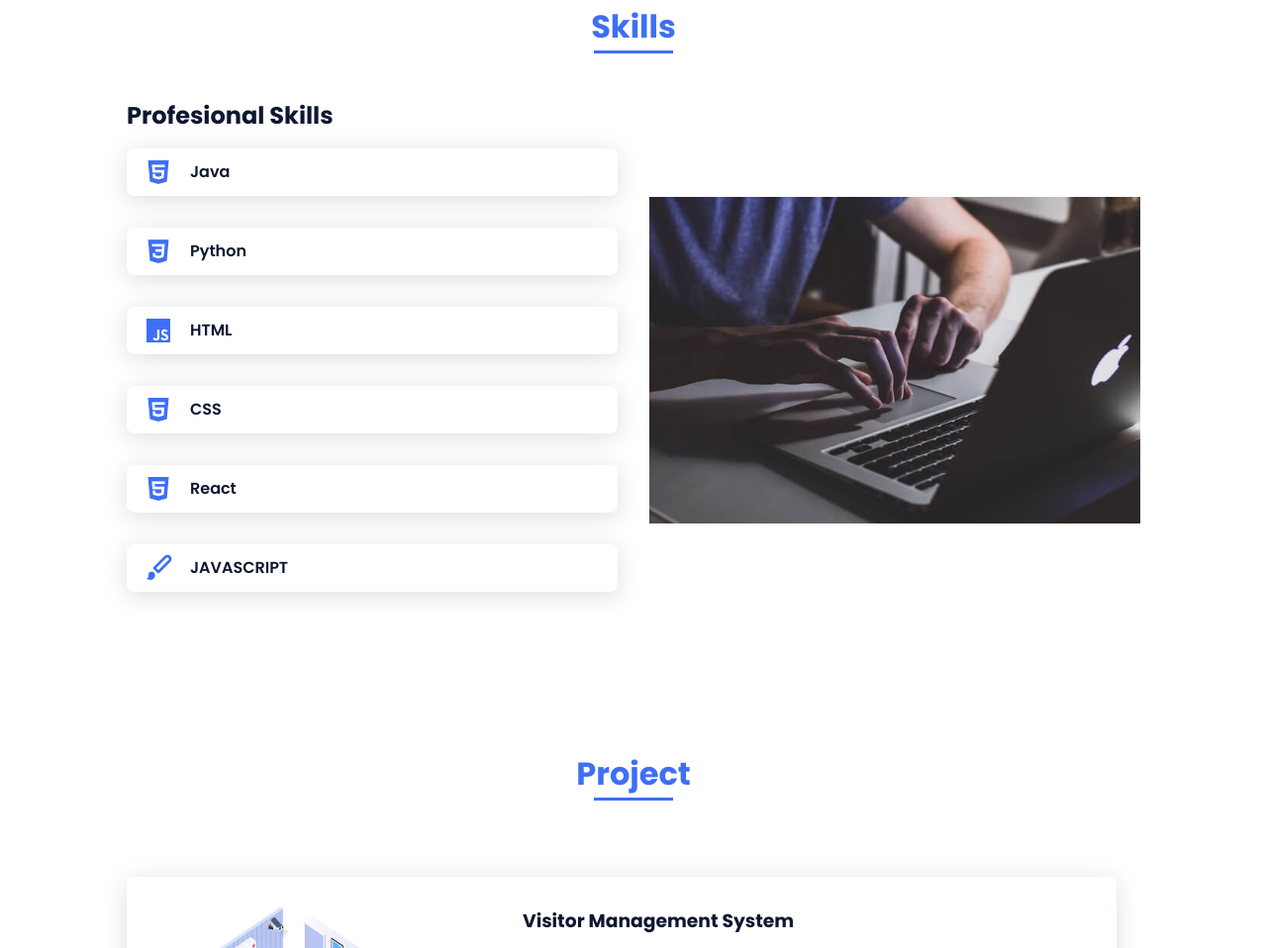
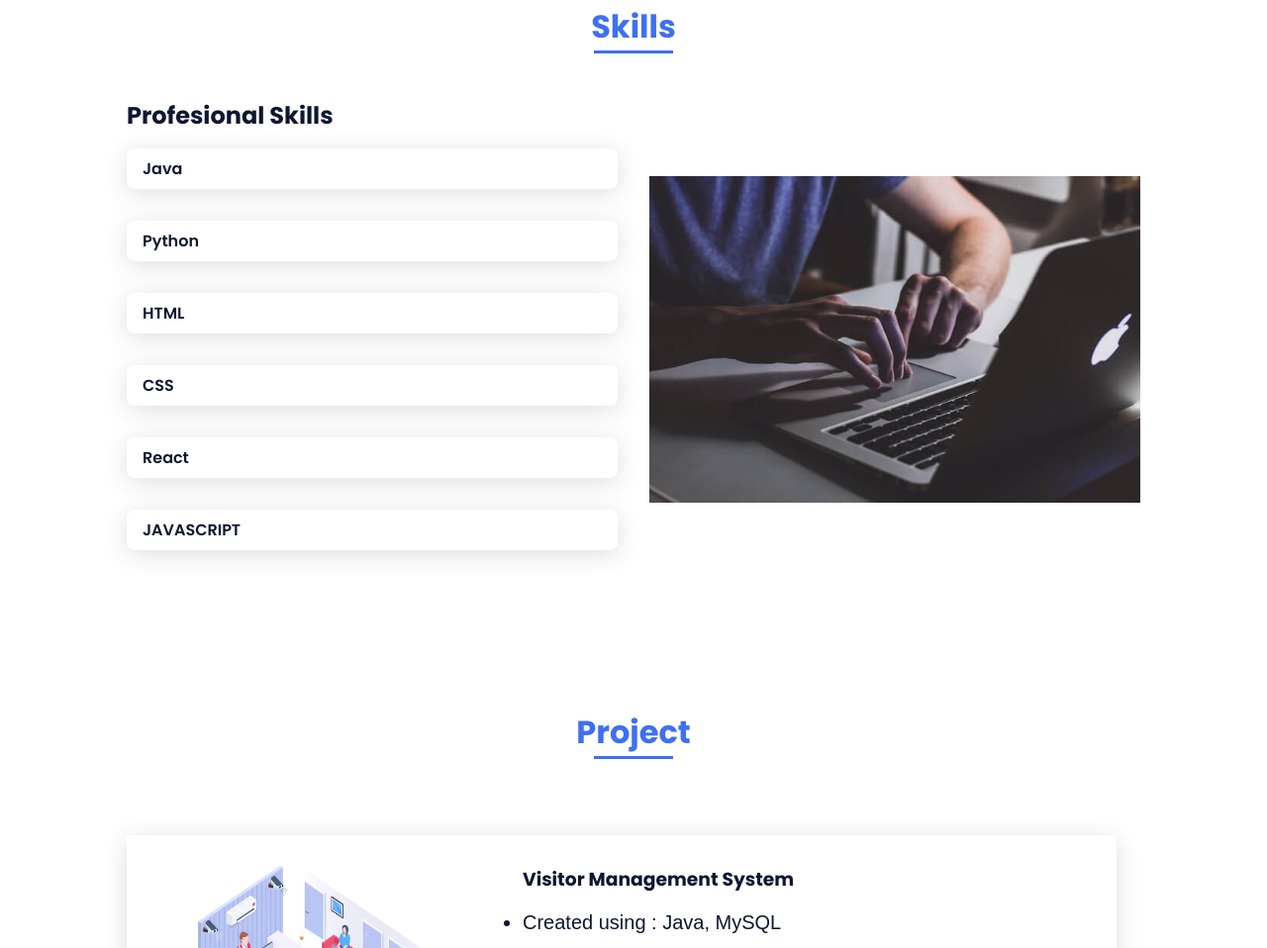
Before and after one commit to ParasSharma1148/Portfolio, a plain HTML site: page index.html in a window 1280 px wide. Shown: the part 1417-2375 px from the top of the page at 99% size. Drawn offline with nearby package versions, Linux system fonts and the light colour scheme.

Commit message:
index.html

```diff
--- a/index.html
+++ b/index.html
@@ -101,72 +101,57 @@
 
                     <div class="skills__data">
                         <div class="skills__names">
-                            <i class='bx bxl-html5 skills__icon'></i>
                             <span class="skills__name">Java</span>
                         </div>
                         <div class="skills__bar skills__html">
 
                         </div>
-                        <!-- <div>
-                                <span class="skills__percentage">95%</span>
-                            </div> -->
+
                     </div>
-
-
 
                     <div class="skills__data">
                         <div class="skills__names">
-                            <i class='bx bxl-css3 skills__icon'></i>
+
                             <span class="skills__name">Python</span>
                         </div>
                         <div class="skills__bar skills__css">
 
                         </div>
-                        <!-- <div>
-                                <span class="skills__percentage">85%</span>
-                            </div> -->
                     </div>
                     <div class="skills__data">
                         <div class="skills__names">
-                            <i class='bx bxl-javascript skills__icon'></i>
+
                             <span class="skills__name">HTML</span>
                         </div>
                         <div class="skills__bar skills__js">
 
                         </div>
-                        <!-- <div>
-                                <span class="skills__percentage">65%</span>
-                            </div> -->
                     </div>
 
                     <div class="skills__data">
                         <div class="skills__names">
-                            <i class='bx bxl-html5 skills__icon'></i>
+
                             <span class="skills__name">CSS</span>
                         </div>
                         <div class="skills__bar skills__html">
 
                         </div>
-                        <!-- <div>
-                                <span class="skills__percentage">95%</span>
-                            </div> -->
+
                     </div>
 
                     <div class="skills__data">
                         <div class="skills__names">
-                            <i class='bx bxl-html5 skills__icon'></i>
+
                             <span class="skills__name">React</span>
                         </div>
                         <div class="skills__bar skills__html">
 
                         </div>
-                        <!-- <div>
-                                <span class="skills__percentage">95%</span>
-                            </div> -->
+
                     </div>
                     <div class="skills__data">
                         <div class="skills__names">
-                            <i class='bx bxs-paint skills__icon'></i>
+
                             <span class="skills__name">JAVASCRIPT</span>
                         </div>
 
```
